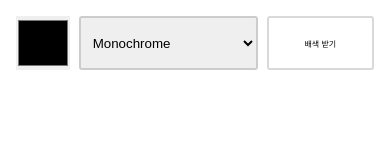
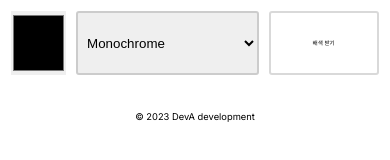
Before and after one commit to nglvision/color_scheme, a plain HTML site: page index.html in a window 390 px wide. Drawn offline with Linux system fonts and the light colour scheme; no server answers.

Commit message:
added footer

```diff
--- a/index.css
+++ b/index.css
@@ -5,7 +5,9 @@
   box-sizing: border-box;
   list-style: none;
 }
-
+html {
+  transition: all 0.3s;
+}
 body {
   font-family: "Inter", sans-serif;
 }
@@ -48,7 +50,7 @@ ul {
   justify-content: space-between;
 }
 li {
-  height: calc(100vh - 86px - 0.5rem);
+  height: calc(100vh - 86px - 0.5rem - 50px);
   flex: 1;
   display: flex;
   flex-direction: column;
@@ -80,3 +82,16 @@ li {
   font-size: 0.5rem;
   color: white;
 }
+footer {
+  width: 100%;
+  height: 50px;
+  display: flex;
+  justify-content: center;
+  align-items: center;
+}
+/* mobile */
+@media only screen and (max-width: 767px) {
+  html {
+    font-size: 0.7rem;
+  }
+}
--- a/index.html
+++ b/index.html
@@ -31,6 +31,8 @@
     <div class="color-scheme">
       <ul></ul>
     </div>
+    <footer><small>&copy 2023 DevA development</small></footer>
+
     <script src="./index.js"></script>
   </body>
 </html>
```
